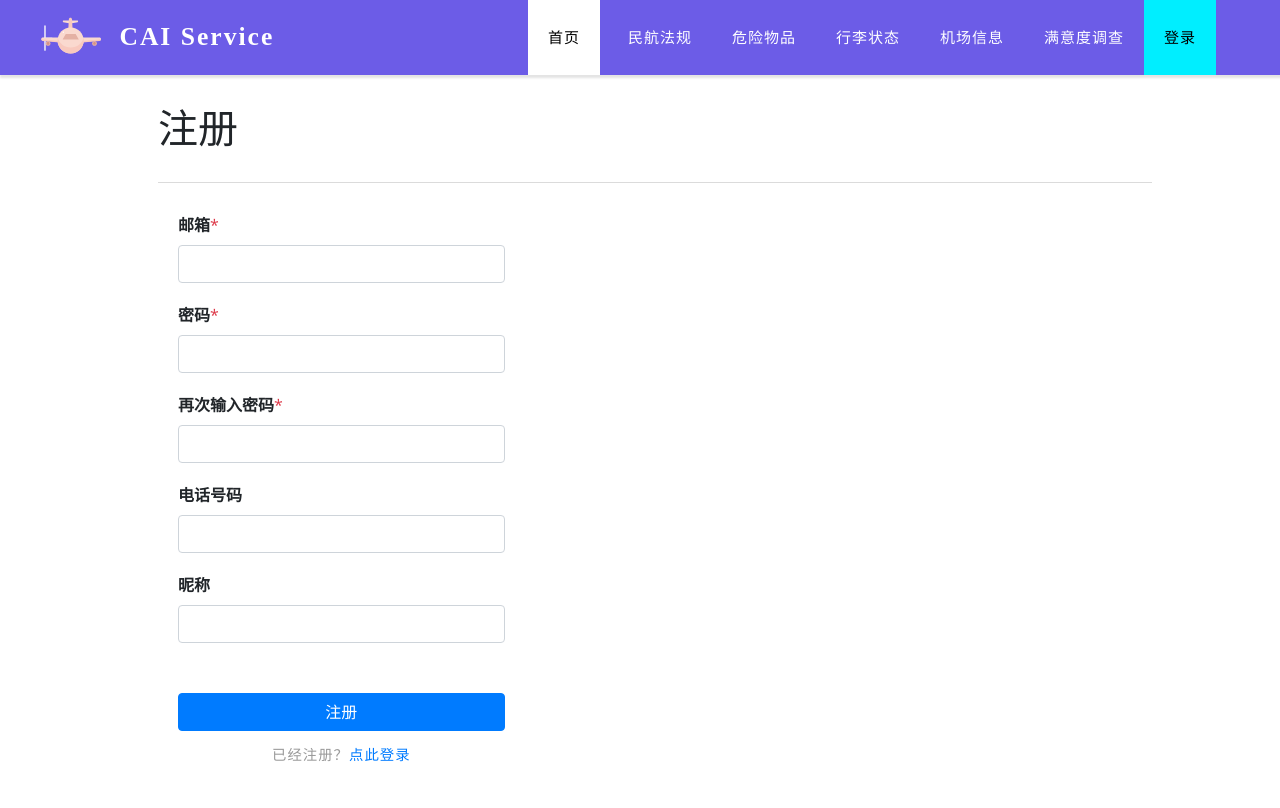
After one commit to marsvet/Airport-Security-Assistant, a Flask app: page /_register in a window 1280 px wide. The commit adds this page. Run offline with Flask 2, Linux system fonts and the light colour scheme; some libraries are stand-ins or nearby versions.

Commit message:
完成登录注册

```diff
--- a/app/__init__.py
+++ b/app/__init__.py
@@ -3,12 +3,15 @@ from config import Config
 from pymysql import connect
 from flask_login import LoginManager
 from flask_mail import Mail
+from flask_bootstrap import Bootstrap
 
 config = Config()
 db = connect(**config.pymysql_config)
 login_manager = LoginManager()
-login_manager.login_view = 'auth.login'
+login_manager.login_view = 'auth._login'
+login_manager.login_message = '请先登录！'
 mail = Mail()
+bootstrap = Bootstrap()
 
 def create_app():
 	app = Flask(__name__)
@@ -16,6 +19,7 @@ def create_app():
 	config.init_app(app)
 	login_manager.init_app(app)
 	mail.init_app(app)
+	bootstrap.init_app(app)
 
 	from .main import main as main_blueprint
 	app.register_blueprint(main_blueprint)
--- a/app/auth/forms.py
+++ b/app/auth/forms.py
@@ -1,9 +1,31 @@
 from flask_wtf import FlaskForm
-from wtforms import StringField, PasswordField, BooleanField, SubmitField
-from wtforms.validators import DataRequired, Length, Email
+from wtforms import StringField, PasswordField, BooleanField, SubmitField, ValidationError
+from wtforms.validators import DataRequired, Length, Regexp, EqualTo
+from ..models import User
+import re
+
 
 class LoginForm(FlaskForm):
-	email = StringField('Email', validators=[DataRequired(), Length(1, 64), Email()])
-	password = PasswordField('Password', validators=[DataRequired(), Length(6, 16)])
-	remember_me = BooleanField('Keep me logged in')
-	submit = SubmitField('Log In')
+    account = StringField('邮箱 / 电话', validators=[DataRequired('请输入邮箱或手机号码'), Regexp(
+        r'(^\w+([-+.]\w+)*@\w+([-.]\w+)*\.\w+([-.]\w+)*$)|(^(?:\+?86)?1(?:3\d{3}|5[^4\D]\d{2}|8\d{3}|7(?:[01356789]\d{2}|4(?:0\d|1[0-2]|9\d))|9[189]\d{2}|6[567]\d{2}|4[579]\d{2})\d{6}$)', 0, '邮箱或手机号码格式不正确')])
+    password = PasswordField('密码', validators=[DataRequired(
+        '请输入密码'), Length(6, 20, '密码长度必须在 6 ~ 20 之间'), Regexp(r'^\w{6,20}$', 0, '密码必须由字母、数字、下划线组成')])
+    remember_me = BooleanField('下次记住我')
+    submit = SubmitField('登录')
+
+
+class RegisterForm(FlaskForm):
+    email = StringField('邮箱', validators=[DataRequired('请输入邮箱'), Regexp(
+        r'^\w+([-+.]\w+)*@\w+([-.]\w+)*\.\w+([-.]\w+)*$', 0, '邮箱格式不正确')])
+    password = PasswordField('密码', validators=[DataRequired('请输入密码'), Length(
+        6, 20, '密码长度必须在 6 ~ 20 之间'), Regexp(r'^\w{6,20}$', 0, '密码必须由字母、数字、下划线组成')])
+    check_password = PasswordField(
+        '再次输入密码', validators=[EqualTo('password', '两次输入的密码不一致')])
+    phone_number = StringField('电话号码')
+    nickname = StringField('昵称')
+    submit = SubmitField('注册')
+
+    def validate_phone_number(self, field):
+        phone_number = field.data
+        if phone_number and not re.match(r'^(?:\+?86)?1(?:3\d{3}|5[^4\D]\d{2}|8\d{3}|7(?:[01356789]\d{2}|4(?:0\d|1[0-2]|9\d))|9[189]\d{2}|6[567]\d{2}|4[579]\d{2})\d{6}$', phone_number):
+            raise ValidationError('电话号码格式不正确')
--- a/app/auth/views.py
+++ b/app/auth/views.py
@@ -1,7 +1,7 @@
 from flask import render_template, flash, redirect, request, url_for, jsonify
 from flask_login import login_user
 from . import auth
-from .forms import LoginForm
+from .forms import LoginForm, RegisterForm
 from ..models import User
 import re
 import random
@@ -18,7 +18,7 @@ def login():
     elif re.match(r'^(?:\+?86)?1(?:3\d{3}|5[^4\D]\d{2}|8\d{3}|7(?:[01356789]\d{2}|4(?:0\d|1[0-2]|9\d))|9[189]\d{2}|6[567]\d{2}|4[579]\d{2})\d{6}$', email_or_phone):  # 判断是否为电话号码
         key = 'phone_number'
     else:
-        return jsonify({'isSuccess': False, 'msg': '请输入邮箱或手机号'})
+        return jsonify({'isSuccess': False, 'msg': '请输入邮箱或手机号码'})
     user = User()
     if not user.get_user(key, email_or_phone):
         return jsonify({'isSuccess': False, 'msg': '您还未注册'})
@@ -60,11 +60,38 @@ def _login():
     form = LoginForm()
     if form.validate_on_submit():
         user = User()
-        if user.get_user("email", form.email.data):
-            login_user(user, form.remember_me.data)
-            next = request.args.get('next')
-            if next is None or not next.startswith('/'):
-                next = url_for('main.index')
-            return redirect(next)
-        flash('Invalid email or password.')
+        try:
+            assert user.get_user("email", form.account.data)
+        except:
+            try:
+                assert user.get_user("phone_number", form.account.data)
+            except:
+                flash('您还未注册')
+                return redirect('/_login')
+        if not user.verify_password(form.password.data):
+            flash('密码错误')
+            return redirect('/_login')
+        login_user(user, form.remember_me.data)
+        next = request.args.get('next')
+        if next is None or not next.startswith('/'):
+            next = url_for('main.index')
+        return redirect(next)
     return render_template('login.html', form=form)
+
+
+@auth.route('/_register', methods=['GET', 'POST'])
+def _register():
+    form = RegisterForm()
+    if form.validate_on_submit():
+        phone_number = form.phone_number.data
+        nickname = form.nickname.data
+        if not phone_number:
+            phone_number = "null"
+        if not nickname:
+            nickname = "无昵称"
+        user = User()
+        user.add_user(form.email.data, form.password.data,
+                      phone_number, nickname)
+        flash('注册成功，请登录')
+        return redirect('/_login')
+    return render_template('register.html', form=form)
--- a/app/main/views.py
+++ b/app/main/views.py
@@ -1,8 +1,10 @@
 from flask import render_template, request
+from flask_login import login_required
 from . import main
 
 
 @main.route("/index")
-@main.route("/")			# 路由映射
+@main.route("/")  # 路由映射
+@login_required
 def index():
     return render_template("index.html", title="Home")
--- a/app/templates/base.html
+++ b/app/templates/base.html
@@ -21,7 +21,7 @@
 		/>
 		<link
 			rel="stylesheet"
-			href="owl-carousel/assets/owl.carousel.min.css"
+			href="https://cdn.bootcss.com/owl-carousel/1.32/owl.carousel.min.css"
 			type="text/css"
 		/>
 		<link
@@ -51,6 +51,6 @@
 		<script src="https://cdn.bootcss.com/jquery/3.3.1/jquery.min.js"></script>
 		<script src="https://cdn.bootcss.com/popper.js/1.14.7/umd/popper.min.js"></script>
 		<script src="https://cdn.bootcss.com/twitter-bootstrap/4.3.1/js/bootstrap.min.js"></script>
-		<script src="owl-carousel/owl.carousel.min.js"></script>
+		<script src="https://cdn.bootcss.com/owl-carousel/1.32/owl.carousel.min.js"></script>
 	</body>
 </html>
--- /dev/null
+++ b/app/templates/register.html
@@ -0,0 +1,99 @@
+{% extends "base.html" %} {% block title %}新用户注册{% endblock %} {% block
+inner_css %}
+
+<style>
+	#main {
+		padding-top: 30px;
+		margin: 30px 10%;
+	}
+
+	#main > h1 {
+		margin-left: 30px;
+		padding-bottom: 30px;
+		border-bottom: 1px solid rgba(128, 128, 128, 0.281);
+	}
+
+	#login-form {
+		padding: 30px 50px;
+	}
+
+	#login-form .control-label {
+		font-weight: bold;
+	}
+
+	#login-form .form-control {
+		margin-bottom: 20px;
+	}
+
+	#submit {
+		margin: 20px auto 20px auto;
+		position: relative;
+		top: 30px;
+	}
+
+	#login-form p {
+		position: relative;
+		top: 20px;
+		font-size: 0.9em;
+		text-align: center;
+	}
+
+	.error-message {
+		font-size: 0.9em;
+		color: red;
+		display: block;
+		position: relative;
+		top: -12px;
+	}
+
+	@media (max-width: 600px) {
+		#main {
+			margin: 50px 20px;
+		}
+		#main > h1 {
+			margin: 0;
+		}
+
+		#login-form {
+			padding: 30px 20px;
+		}
+	}
+</style>
+
+{% endblock %} {% block main_content %} {% include "header.html" %}
+
+{% if get_flashed_messages()[0] %}
+	<div class="alert alert-warning">
+		<button type="button" class="close" data-dismiss="alert">&times;</button>
+		{{ get_flashed_messages()[0] }}
+	</div>
+{% endif %}
+
+<div id="main">
+	<h1>注册</h1>
+	<div id="login-form" class="col-md-5">
+		<form method="POST">
+			{{ form.hidden_tag() }}
+			{{ form.email.label(class='control-label')
+			}}<span class="text-danger">*</span>{{ form.email(class='form-control') }}
+			<span class="error-message">{{ form.email.errors[0] }}</span>
+			{{ form.password.label(class='control-label')
+			}}<span class="text-danger">*</span
+			>{{ form.password(class="form-control") }}
+			<span class="error-message">{{ form.password.errors[0] }}</span>
+			{{ form.check_password.label(class='control-label')
+			}}<span class="text-danger">*</span
+			>{{ form.check_password(class="form-control") }}
+			<span class="error-message">{{ form.check_password.errors[0] }}</span>
+			{{ form.phone_number.label(class='control-label')
+			}}{{ form.phone_number(class='form-control') }}
+			<span class="error-message">{{ form.phone_number.errors[0] }}</span>
+			{{ form.nickname.label(class='control-label')
+			}}{{ form.nickname(class='form-control') }}
+			<span class="error-message">{{ form.nickname.errors[0] }}</span>
+			{{ form.submit(class='btn btn-block btn-primary', id='submit') }}
+		</form>
+		<p>已经注册？<a href="_login">点此登录</a></p>
+	</div>
+</div>
+{% endblock %}
```
Also changed, not shown: app/models.py (+5 -5 lines), app/templates/login.html (added, +91 -0 lines).
